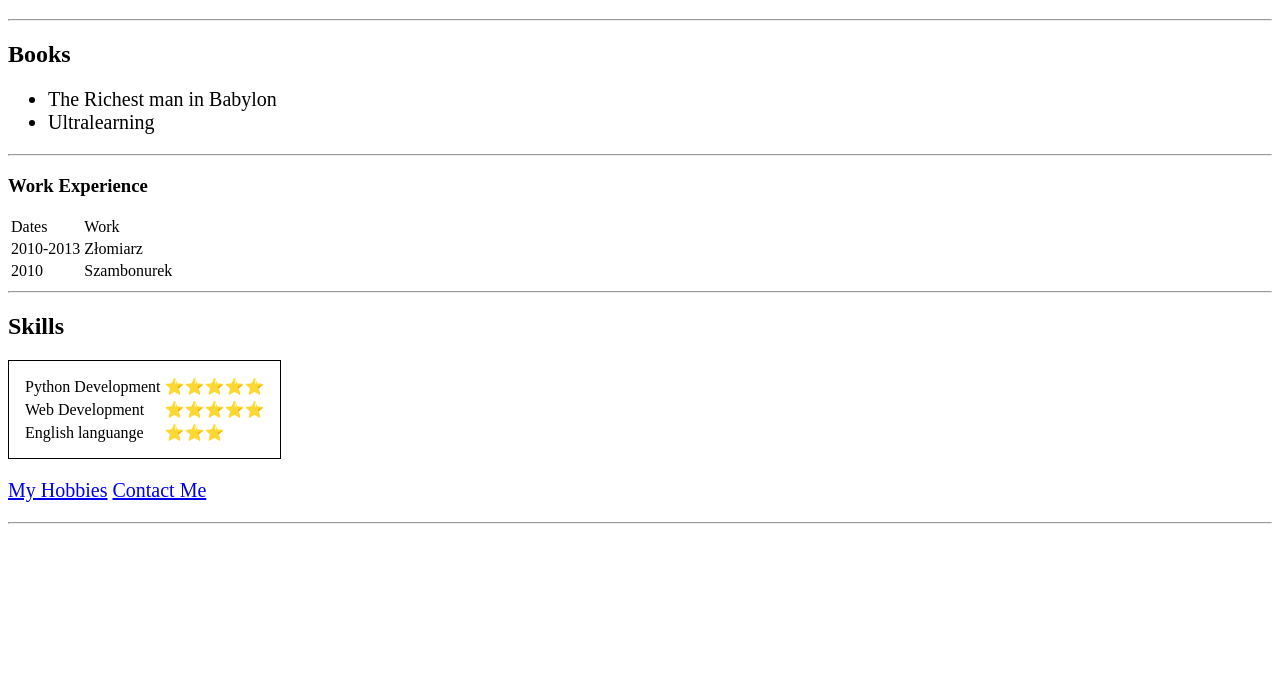
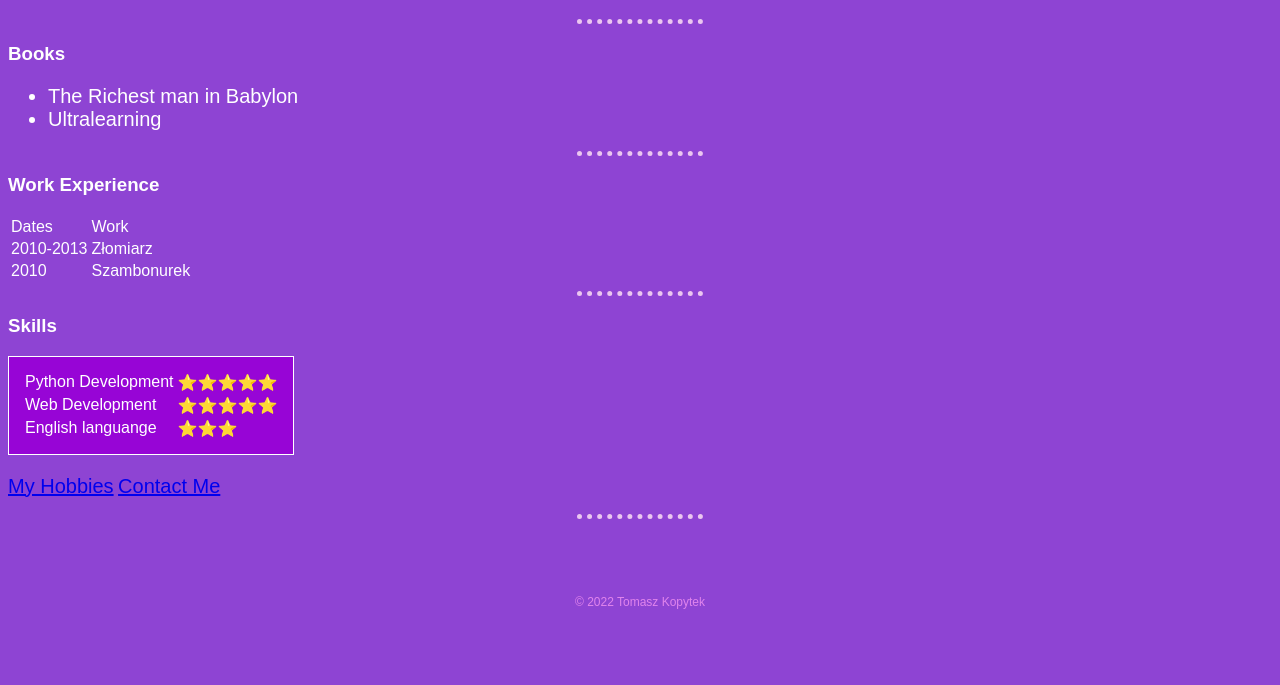
Before and after one commit to TomekKopytek/cv, a plain HTML site: page index.html in a window 1280 px wide. Shown: the part 221-906 px from the top of the page. Before the commit the page ends 800 px from the top, so only its background shows below. Drawn offline with Linux system fonts and the light colour scheme.

Commit message:
Add files via upload

```diff
--- a/index.html
+++ b/index.html
@@ -5,41 +5,19 @@
     <meta http-equiv="X-UA-Compatible" content="IE=edge">
     <meta name="viewport" content="width=device-width, initial-scale=1.0">
     <title>Course page</title>
-    <style>
-        p, ul, a  {
-            font-family: 'Times New Roman', Times, serif;
-            font-size: 20px;
-        }
-        #tabela1{
-           border-spacing: 5px;
-           border-collapse: collapse;
-        }
-        #tabela1 td{
-            padding: 10px;;
-        }
-        .code {
-            border: 1px solid black;
-            float: left;
-            padding: 10px;
-            margin-bottom: 20px;
-        }
-        #data {
-            clear: both;
-        }
-    </style>
+    <link rel="stylesheet" href="styl.css">
 </head>
 <body>
     <table id="tabela1">
         <tr>
             <td><img src="unnamed.jpg" alt="moje zdjęcie" width="200px"></td>
             <td><h1>Tomek Kopytek</h1>
-            <em>Student of WSB Gdańsk</em>
+            <em>Student of WSB Gdańsk, Full-Stack Developer.</em>
             <p>I am a student and beginner in Web Development. I love doing creative things and listen to music.</p></td>
-
         </tr>
     </table>
     <hr>
-    <h2>Books</h2>
+    <h3>Books</h3>
     <ul>
         <li>The Richest man in Babylon</li>
         <li>Ultralearning</li>
@@ -67,7 +45,7 @@
             </tfoot>
         </table>
         <hr>
-        <h2>Skills</h2>
+        <h3>Skills</h3>
             <table class="code">
                 <tr>
                     <td>
@@ -102,6 +80,8 @@
             </table>
     <p id="data"><a href="hobbies.html">My Hobbies</a> <a href="contact.html">Contact Me</a></p>
     <hr>
-
+    <footer>
+        &#169 2022 Tomasz Kopytek
+    </footer>
 </body>
 </html>
--- /dev/null
+++ b/styl.css
@@ -0,0 +1,46 @@
+body {
+    background-color: #8e44d3;
+    color: white;
+    font-family: sans-serif;
+}
+hr {
+    border-style: none;
+    border-top-style:  dotted;
+    border-color: rgb(235, 198, 240);
+    border-width: 5px;
+    width: 10%;
+
+}
+h1, h3{
+    color: white;
+}
+ul, a  {
+    font-size: 20px;
+}
+#tabela1{
+   border-spacing: 5px;
+   border-collapse: collapse;
+}
+#tabela1 td{
+    padding: 10px;;
+}
+.code {
+    background-color: #9705d6;
+    border: 1px solid rgb(255, 255, 255);
+    float: left;
+    padding: 10px;
+    margin-bottom: 20px;
+}
+#data {
+    clear: both;
+}
+footer {
+    font-size: 12px;
+    text-align: left;
+    color: rgb(224, 132, 236);
+    height: auto;
+    justify-content: center;
+    align-items: center;
+    display: flex;
+    height: 150px;
+}
```
Also changed, not shown: contact.html (+1 -0 lines), hobbies.html (+1 -6 lines).
